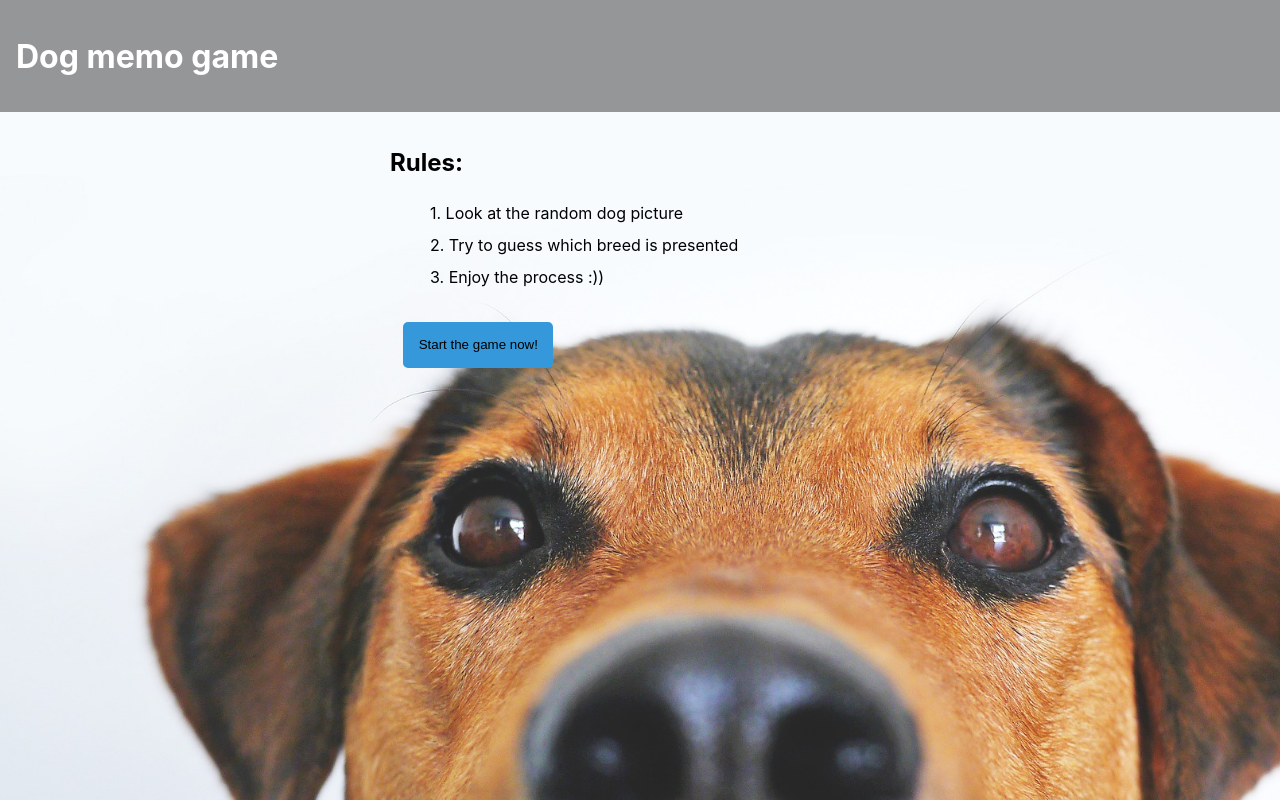
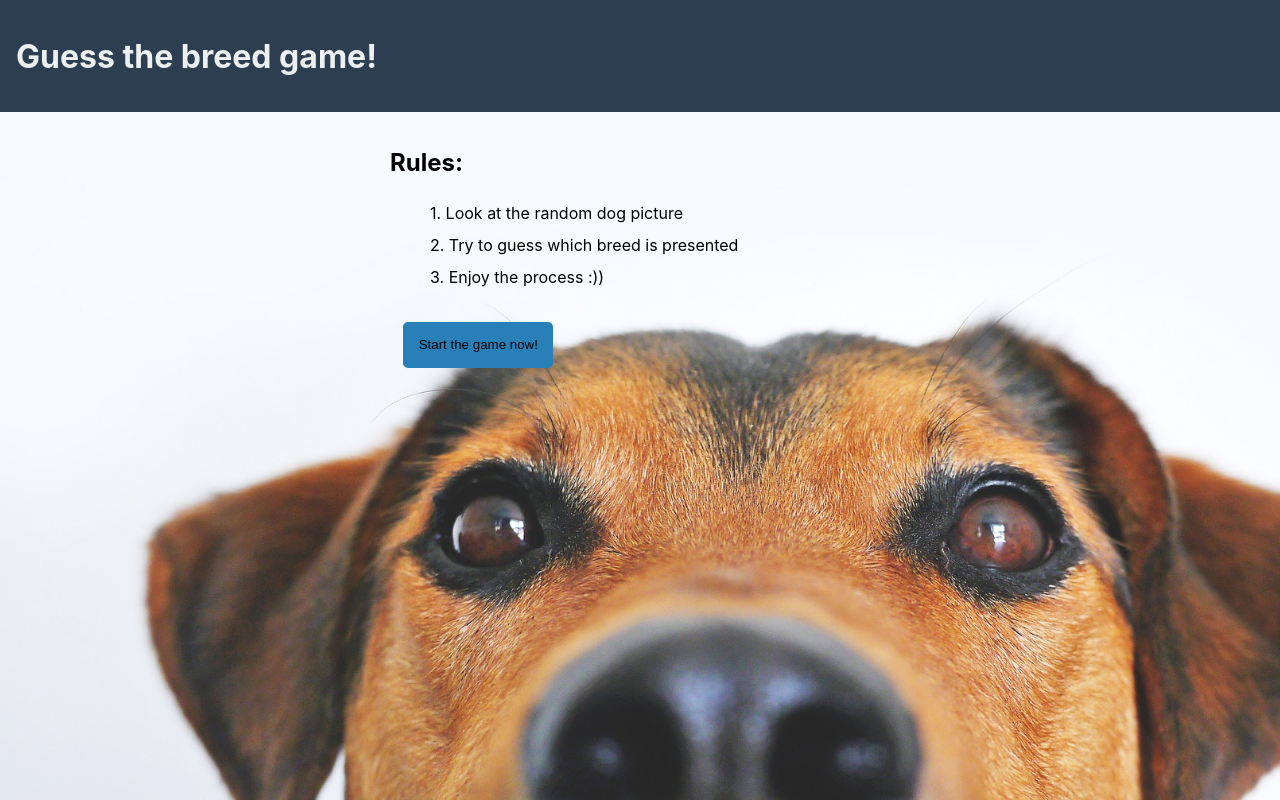
Before and after one commit to CurlyBracket1990/memo-dog, a React (Create React App) app: page / in a window 1280 px wide. Built offline with nearby package versions, Linux system fonts and the light colour scheme.

Commit message:
added alert on end game btn

```diff
--- a/src/App.css
+++ b/src/App.css
@@ -5,10 +5,10 @@ body {
 }
 
 header {
-  background-color: rgba(0, 0, 0, 0.4);
+  background-color: rgba(44, 62, 80, 1.0);
   height: 10vh;
   display: flex;
-  color: white;
+  color: rgba(236, 240, 241,1.0);
   padding: 1em;
 }
 
@@ -29,8 +29,8 @@ ul{
 }
 
 button {
-  border: 2px solid #3498db;
-  background: #3498db;
+  border: 2px solid #2980b9;
+  background: #2980b9;
   padding: 1em;
   outline: none;
   border-radius: 5px;
@@ -41,8 +41,8 @@ button {
 
 button:hover {
   background-color: white;
-  color: #3498db;
-  border: 2px solid #3498db;
+  color: #2980b9;
+  border: 2px solid #2980b9;
 }
 
 .ScoreBox {
@@ -116,7 +116,7 @@ a:visited {
 }
 
 input {
-  background: #3498db;
+  background: #2980b9;
   margin: 1em;
   padding: 10px;
   border-radius: 3px;
@@ -144,9 +144,15 @@ input {
   align-content: center;
 }
 
+.hintBtn {
+  border: 4px solid white !important;
+  background: #3498db;
+}
+
 
 @media (max-width: 1500px) {
   .ScoreBox {
+    border: none;
     align-items: center;
     margin: 0;
     display: flex;
@@ -155,8 +161,8 @@ input {
     position: absolute;
     top: 12vh;
     left: 0;
-    background: black;
-    color: wheat;
+    background: rgba(52, 73, 94,1.0);
+    color: rgba(189, 195, 199,1.0);
     min-width: 100%;
     height: 1em;
     font-size: 1em;
--- a/src/App.js
+++ b/src/App.js
@@ -12,7 +12,7 @@ class App extends Component {
     return (
       <Provider store={store}>
         <div className="App">
-          <header><h1>Dog memo game</h1></header>
+          <header><h1>Guess the breed game!</h1></header>
 
           <main>
           <Route exact path="/" component={Landing} />
--- a/src/components/GameContainer.js
+++ b/src/components/GameContainer.js
@@ -1,7 +1,9 @@
 import * as React from 'react'
 import ModeContainer from './ModeContainer';
 import ScoreContainer from './ScoreContainer';
+import { Prompt } from 'react-router'
 import { Link } from "react-router-dom"
+
 
 export default class GameContainer extends React.Component {
 
@@ -11,7 +13,9 @@ export default class GameContainer extends React.Component {
                 <ModeContainer />
                 <ScoreContainer />
                 <Link to={'/end'}><button className='endBtn'>End the game</button></Link>
+                <Prompt message="Are you sure you want to end the game?" />
             </div>
+
         )
     }
 }
--- a/src/components/HintContainer.js
+++ b/src/components/HintContainer.js
@@ -8,7 +8,7 @@ class HintContainer extends React.Component {
         return (
             !this.props.thingy.includes(this.props.correctAnswer.name) &&
             <div className="hint-button">
-                <button type="button"
+                <button className='hintBtn' type="button"
                     onClick={this.props.hintHighlight}>
                     Hint
             </button>
```
